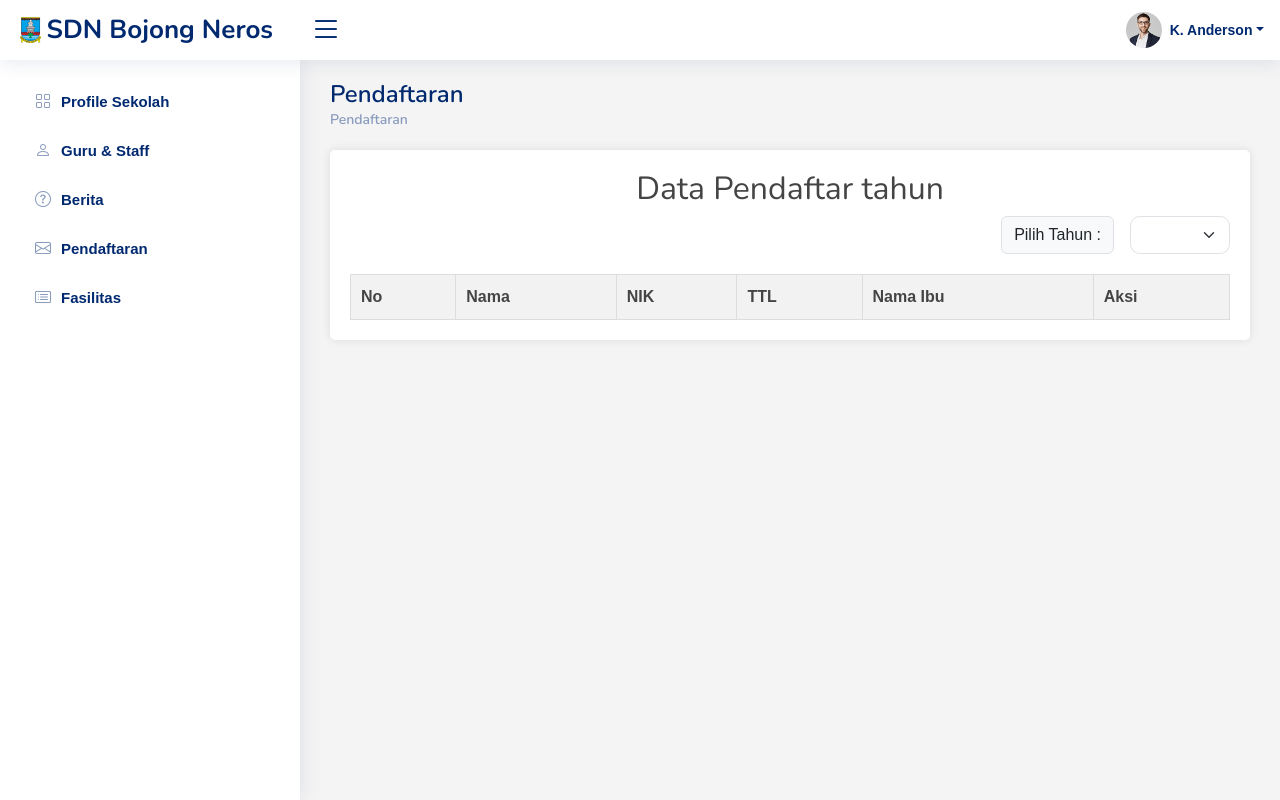
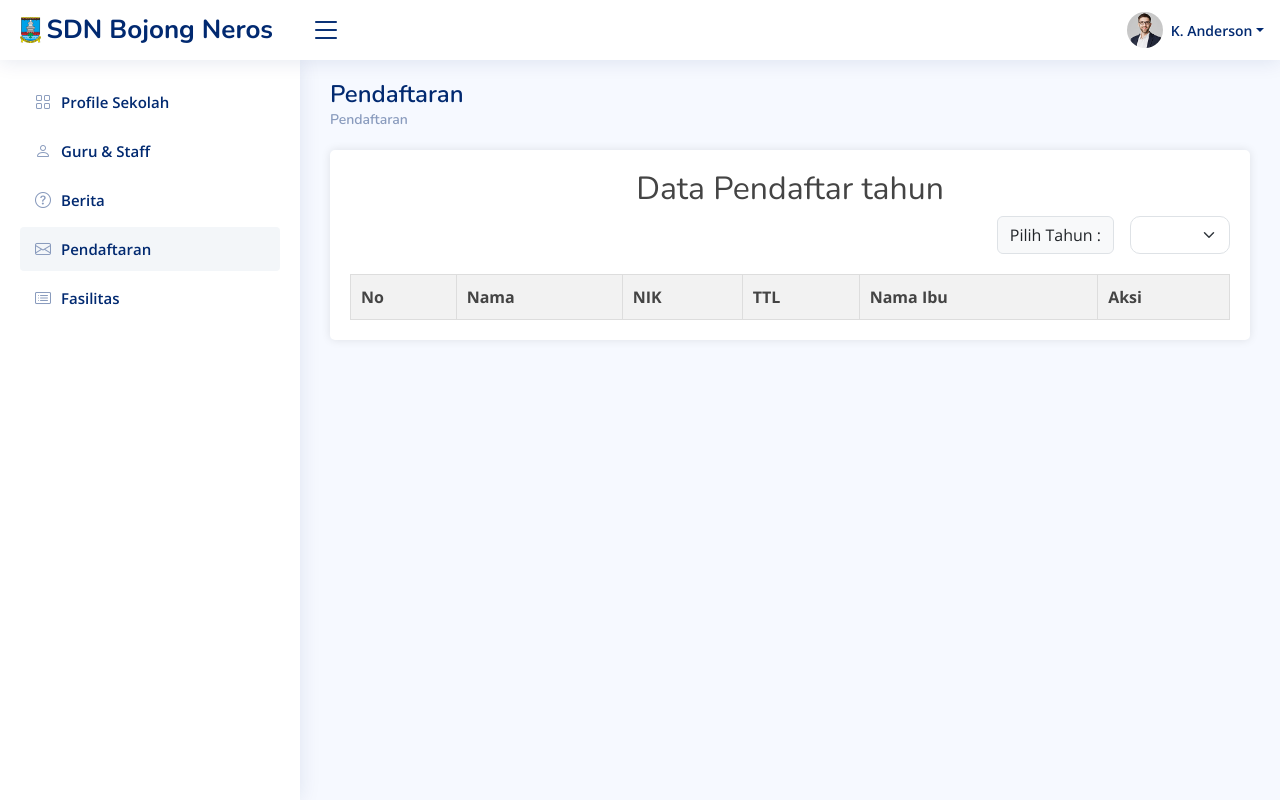
Before and after one commit to oneforaall05/webSekolah1, a Flask app: page /test in a window 1280 px wide. Run offline with Flask 3, Linux system fonts and the light colour scheme; a database or web service that is not in the repository returns one stand-in record (values such as "Sample title"); lists and menus that the app fills with data are empty; some libraries are stand-ins or nearby versions.

Commit message:
nambah class sidebar

```diff
--- a/templates/admin/berita/addBerita.html
+++ b/templates/admin/berita/addBerita.html
@@ -10,6 +10,11 @@
   <meta content="" name="keywords">
 
   {%include 'admin/vendor.html'%}
+  <style>
+    #berita {
+      background-color: rgba(134, 163, 194, 0.1);
+    }
+  </style>
 
 </head>
 
--- a/templates/admin/berita/berita.html
+++ b/templates/admin/berita/berita.html
@@ -10,6 +10,11 @@
     <meta content="" name="keywords">
 
     {%include 'admin/vendor.html'%}
+    <style>
+      #berita{
+        background-color: rgba(134, 163, 194, 0.1);
+    }
+    </style>
 
   </head>
 
--- a/templates/admin/berita/dataKomentar.html
+++ b/templates/admin/berita/dataKomentar.html
@@ -11,6 +11,12 @@
 
 
   {%include 'admin/vendor.html'%}
+
+  <style>
+    #berita{
+      background-color: rgba(134, 163, 194, 0.1);
+  }
+  </style>
 
 </head>
 
--- a/templates/admin/fasilitas/addFasilitas.html
+++ b/templates/admin/fasilitas/addFasilitas.html
@@ -10,6 +10,11 @@
   <meta content="" name="keywords">
 
   {% include 'admin/vendor.html'%}
+  <style>
+    #fasilitas{
+        background-color: rgba(134, 163, 194, 0.1);
+    }
+  </style>
 
 </head>
 
--- a/templates/admin/fasilitas/editFasilitas.html
+++ b/templates/admin/fasilitas/editFasilitas.html
@@ -10,6 +10,12 @@
   <meta content="" name="keywords">
 
   {%include 'admin/vendor.html'%}
+
+  <style>
+    #fasilitas{
+      background-color: rgba(134, 163, 194, 0.1);
+  }
+  </style>
 
 </head>
 
--- a/templates/admin/fasilitas/fasilitas.html
+++ b/templates/admin/fasilitas/fasilitas.html
@@ -13,6 +13,9 @@
 
     <!-- Custom CSS -->
     <style>
+        #fasilitas{
+            background-color: rgba(134, 163, 194, 0.1);
+        }
         #btn-custom {
             border: 2px solid #000;
             color: #000;
--- a/templates/admin/gurustaff/addStaff.html
+++ b/templates/admin/gurustaff/addStaff.html
@@ -10,6 +10,11 @@
     <meta content="" name="keywords">
 
     {%include 'admin/vendor.html'%}
+    <style>
+      #staff{
+        background-color: rgba(134, 163, 194, 0.1);
+    }
+    </style>
 
   </head>
 <body>
--- a/templates/admin/gurustaff/editStaff.html
+++ b/templates/admin/gurustaff/editStaff.html
@@ -10,6 +10,11 @@
     <meta content="" name="keywords">
 
     {%include 'admin/vendor.html'%}
+    <style>
+      #staff{
+        background-color: rgba(134, 163, 194, 0.1);
+    }
+    </style>
 
   </head>
 <body>
--- a/templates/admin/gurustaff/staff.html
+++ b/templates/admin/gurustaff/staff.html
@@ -10,6 +10,11 @@
     <meta content="" name="keywords">
 
     {%include 'admin/vendor.html'%}
+    <style>
+        #staff{
+            background-color: rgba(134, 163, 194, 0.1);
+        }
+    </style>
 
 </head>
 <body>
--- a/templates/admin/pendaftaran/dataDaftar.html
+++ b/templates/admin/pendaftaran/dataDaftar.html
@@ -11,18 +11,16 @@
 
     {% include 'admin/vendor.html' %}
     <style>
-        body {
-            font-family: Arial, sans-serif;
-            margin: 0;
-            padding: 0;
-            background-color: #f4f4f4;
-        }
 
         header {
             background-color: #007BFF;
             color: white;
             padding: 10px 0;
             text-align: center;
+        }
+
+        #daftar{
+            background-color: rgba(134, 163, 194, 0.1);
         }
 
         .container {
--- a/templates/admin/pendaftaran/editDaftar.html
+++ b/templates/admin/pendaftaran/editDaftar.html
@@ -10,6 +10,12 @@
   <meta content="" name="keywords">
 
   {%include 'admin/vendor.html'%}
+
+  <style>
+    #daftar{
+      background-color: rgba(134, 163, 194, 0.1);
+  }
+  </style>
 
 </head>
 
--- a/templates/admin/sideBar.html
+++ b/templates/admin/sideBar.html
@@ -55,36 +55,36 @@
 
         <ul class="sidebar-nav" id="sidebar-nav">
 
-            <li class="nav-item profile">
+            <li class="nav-item">
                 <a class="nav-link collapsed " id="profile" href="/adminProfileSekolah">
                     <i class="bi bi-grid"></i>
                     <span>Profile Sekolah</span>
                 </a>
             </li><!-- End Dashboard Nav -->
 
-            <li class="nav-item staff">
-                <a class="nav-link collapsed" href="/adminStaff">
+            <li class="nav-item ">
+                <a class="nav-link collapsed" id="staff" href="/adminStaff">
                     <i class="bi bi-person"></i>
                     <span>Guru & Staff</span>
                 </a>
             </li><!-- End Profile Page Nav -->
 
-            <li class="nav-item berita">
-                <a class="nav-link collapsed" href="/adminBerita">
+            <li class="nav-item ">
+                <a class="nav-link collapsed" id="berita" href="/adminBerita">
                     <i class="bi bi-question-circle"></i>
                     <span>Berita</span>
                 </a>
             </li><!-- End F.A.Q Page Nav -->
 
-            <li class="nav-item daftar">
-                <a class="nav-link collapsed" href="/adminDataDaftar">
+            <li class="nav-item">
+                <a class="nav-link collapsed" id="daftar"  href="/adminDataDaftar">
                     <i class="bi bi-envelope"></i>
                     <span>Pendaftaran</span>
                 </a>
             </li><!-- End Contact Page Nav -->
 
-            <li class="nav-item fasilitas">
-                <a class="nav-link collapsed" href="/adminFasilitas">
+            <li class="nav-item">
+                <a class="nav-link collapsed" id="fasilitas" href="/adminFasilitas">
                     <i class="bi bi-card-list"></i>
                     <span>Fasilitas</span>
                 </a>
```
Also changed, not shown: templates/admin/berita/editBerita.html (+7 -4 lines), templates/admin/pendaftaran/detaildaftar.html (+4 -6 lines), templates/admin/profileSekolah/editProfileSekolah.html (+10 -4 lines), templates/admin/profileSekolah/profileSekolah.html (+5 -5 lines).
